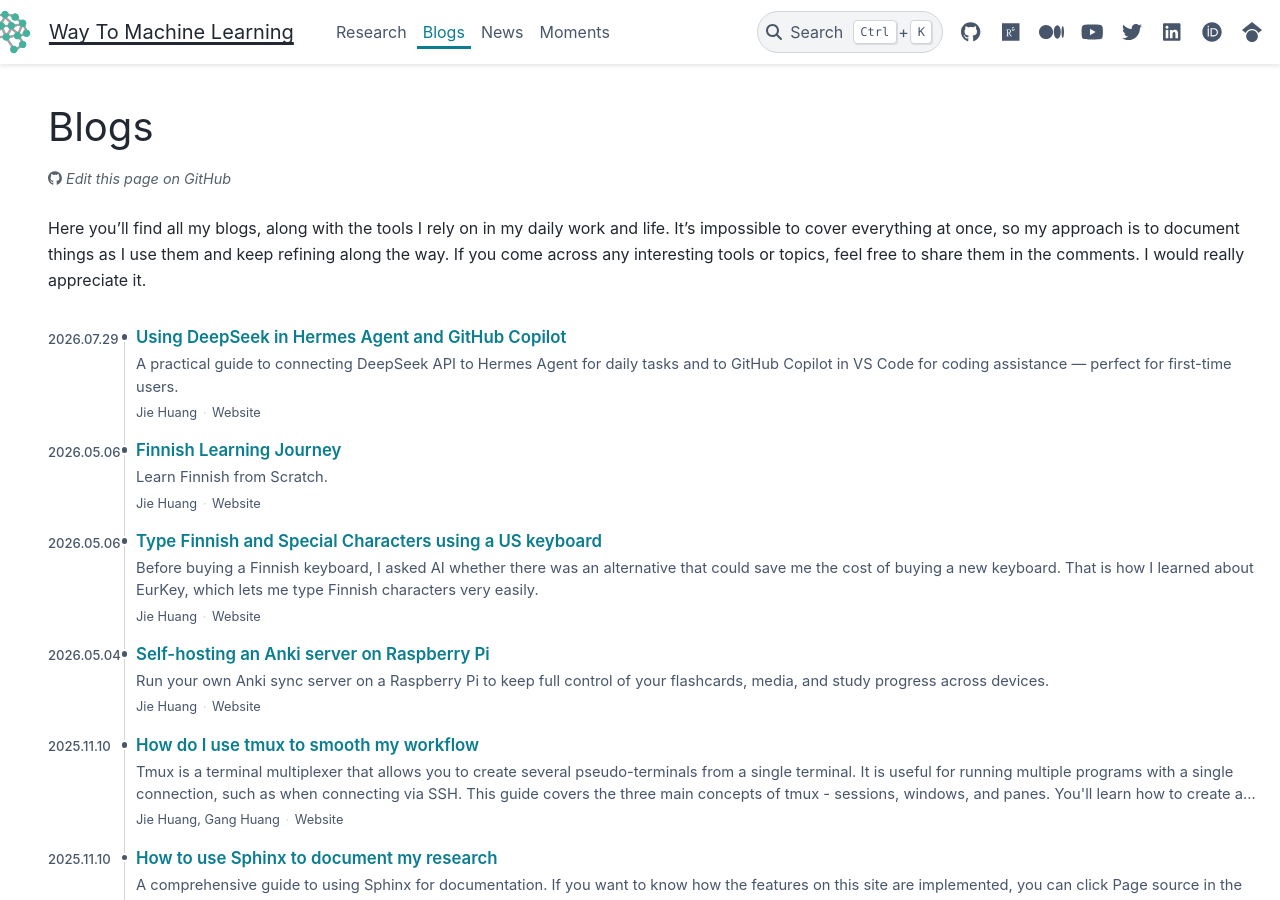
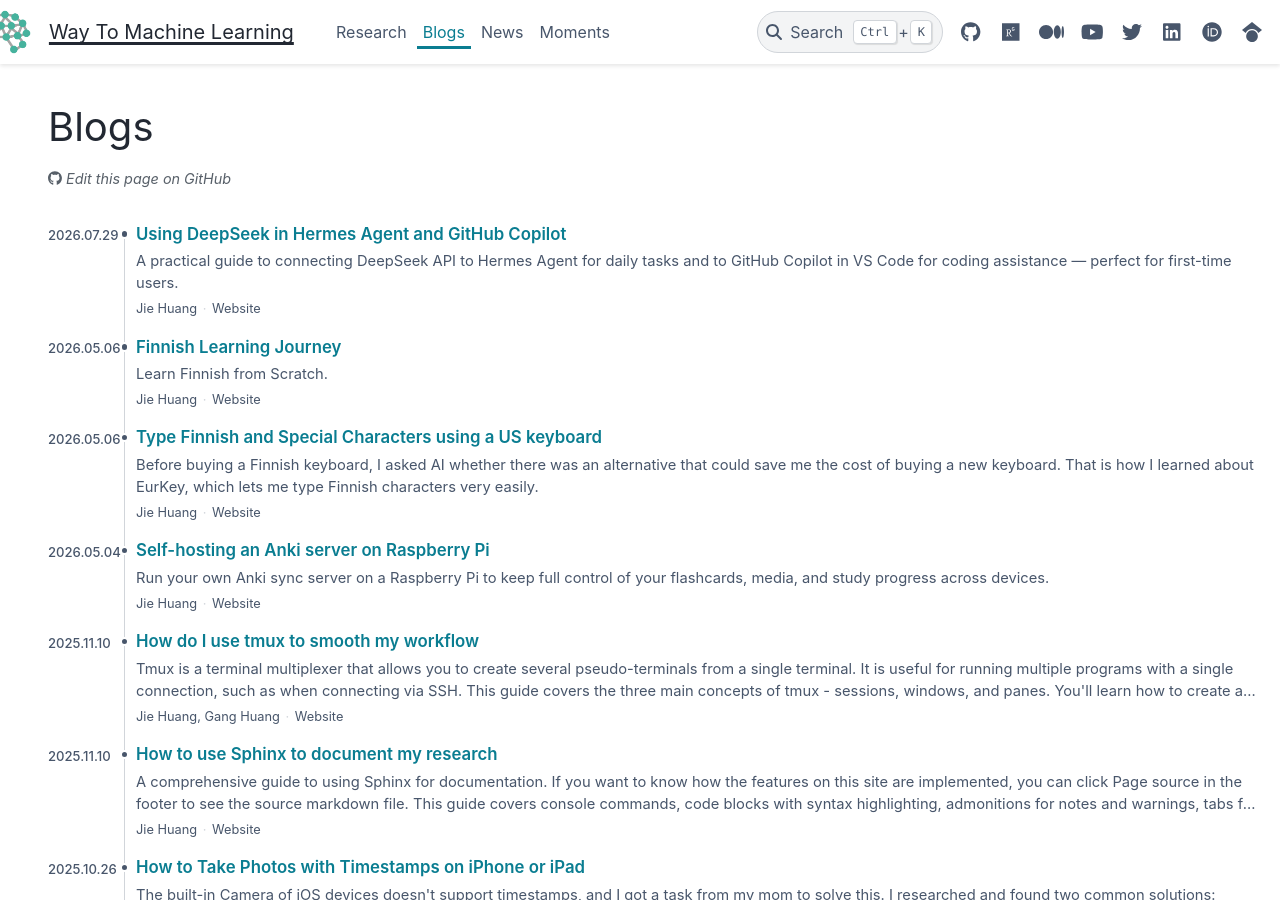
Before and after one commit to way2ml/way2ml.github.io, a Sphinx documentation site: the page built from doc/enter_blogs.md, in a window 1280 px wide and 900 px high. Built offline with Sphinx 7.4.7 and the PyData theme 0.15.4, drawn with Linux system fonts in a browser that asks for light colours.

````diff
--- a/doc/enter_blogs.md
+++ b/doc/enter_blogs.md
@@ -2,10 +2,6 @@
 comment: False
 ---
 # Blogs
-Here you'll find all my blogs, along with the tools I rely on in my daily work and life. It's impossible to cover everything at once,
-so my approach is to document things as I use them and keep refining along the way. If you come across any interesting tools or topics,
-feel free to share them in the comments. I would really appreciate it.
-
 ```{toctree}
 :hidden:
 blogs/deepseek_agent
````
Also changed, not shown: 1 other file.
